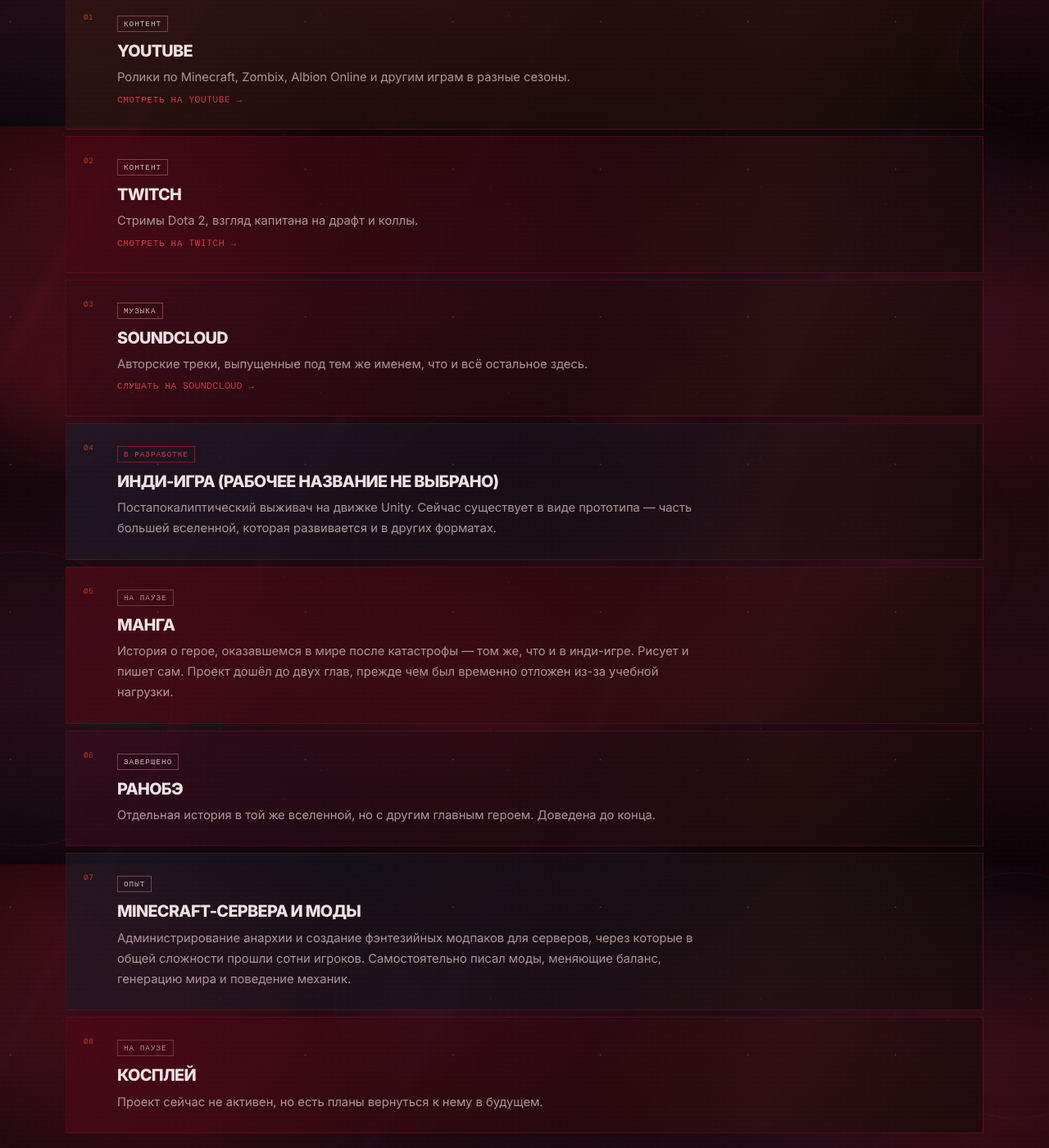
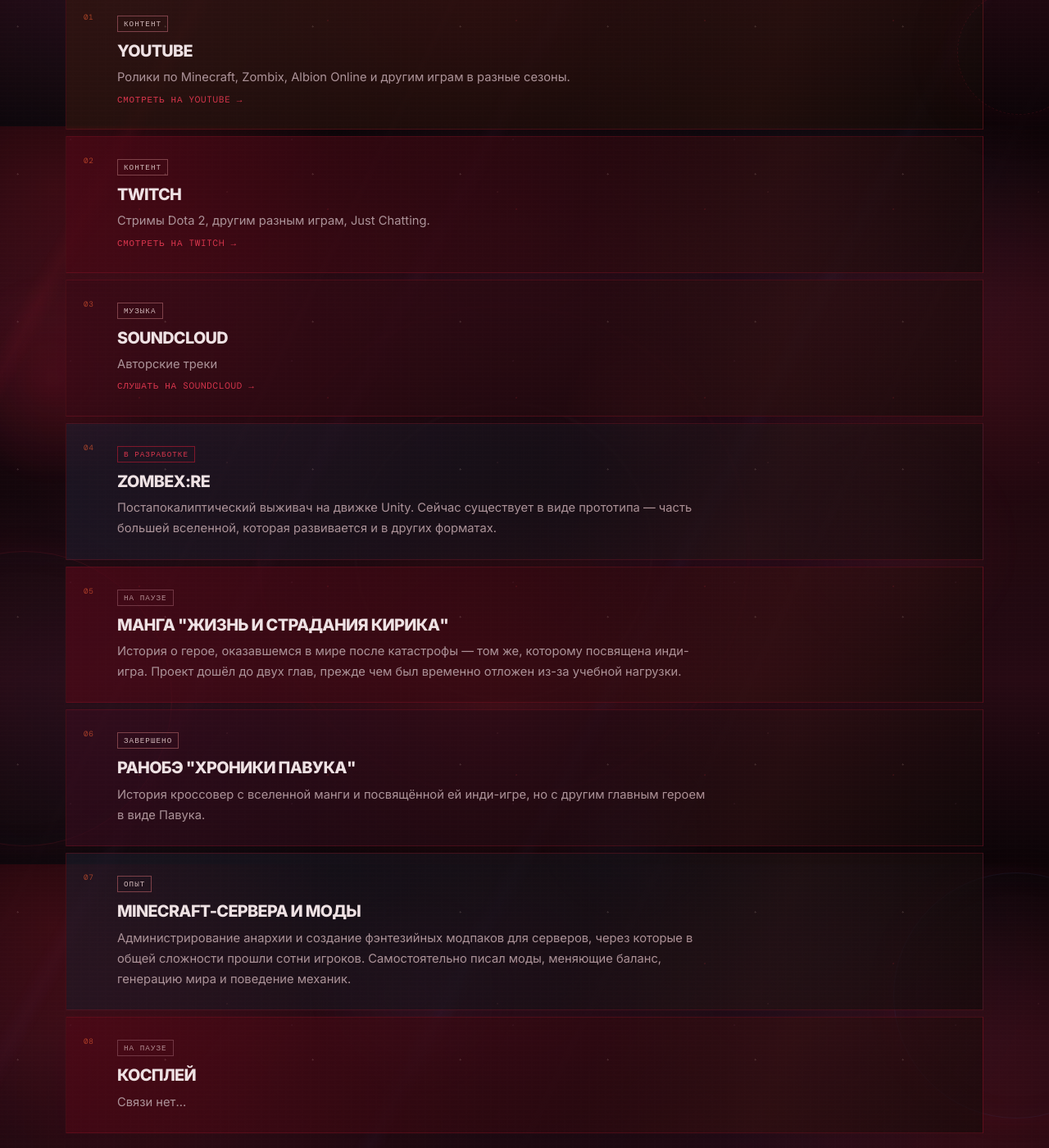
Before and after one commit to Moruika/moruika.github.io, a Jekyll site: the page built from ru/projects.md, in a window 1280 px wide and 1400 px high, scrolled down 746 px. Shown: the whole window at 82% size. Built offline with Jekyll 4.4.1, drawn with Linux system fonts in a browser that asks for light colours.

Commit message:
Update projects.md

```diff
--- a/ru/projects.md
+++ b/ru/projects.md
@@ -20,33 +20,33 @@
 <div class="project">
   <span class="status done">Контент</span>
   <h3>Twitch</h3>
-  <p>Стримы Dota 2, взгляд капитана на драфт и коллы.</p>
+  <p>Стримы Dota 2, другим разным играм, Just Chatting.</p>
   <p><a class="project-link" href="https://www.twitch.tv/moruikablin" target="_blank" rel="noopener">Смотреть на Twitch →</a></p>
 </div>
 
 <div class="project">
   <span class="status done">Музыка</span>
   <h3>SoundCloud</h3>
-  <p>Авторские треки, выпущенные под тем же именем, что и всё остальное здесь.</p>
+  <p>Авторские треки</p>
   <p><a class="project-link" href="https://soundcloud.com/moruika" target="_blank" rel="noopener">Слушать на SoundCloud →</a></p>
 </div>
 
 <div class="project">
   <span class="status">В разработке</span>
-  <h3>Инди-игра (рабочее название не выбрано)</h3>
+  <h3>Zombex:RE</h3>
   <p>Постапокалиптический выживач на движке Unity. Сейчас существует в виде прототипа — часть большей вселенной, которая развивается и в других форматах.</p>
 </div>
 
 <div class="project">
   <span class="status paused">На паузе</span>
-  <h3>Манга</h3>
-  <p>История о герое, оказавшемся в мире после катастрофы — том же, что и в инди-игре. Рисует и пишет сам. Проект дошёл до двух глав, прежде чем был временно отложен из-за учебной нагрузки.</p>
+  <h3>Манга "Жизнь и страдания Кирика"</h3>
+  <p>История о герое, оказавшемся в мире после катастрофы — том же, которому посвящена инди-игра. Проект дошёл до двух глав, прежде чем был временно отложен из-за учебной нагрузки.</p>
 </div>
 
 <div class="project">
   <span class="status done">Завершено</span>
-  <h3>Ранобэ</h3>
-  <p>Отдельная история в той же вселенной, но с другим главным героем. Доведена до конца.</p>
+  <h3>Ранобэ "ХРоники Павука"</h3>
+  <p>История кроссовер с вселенной манги и посвящённой ей инди-игре, но с другим главным героем в виде Павука.</p>
 </div>
 
 <div class="project">
@@ -58,7 +58,7 @@
 <div class="project">
   <span class="status paused">На паузе</span>
   <h3>Косплей</h3>
-  <p>Проект сейчас не активен, но есть планы вернуться к нему в будущем.</p>
+  <p>Связи нет...</p>
 </div>
 
 <div class="ornament"><span>✦</span></div>
```
